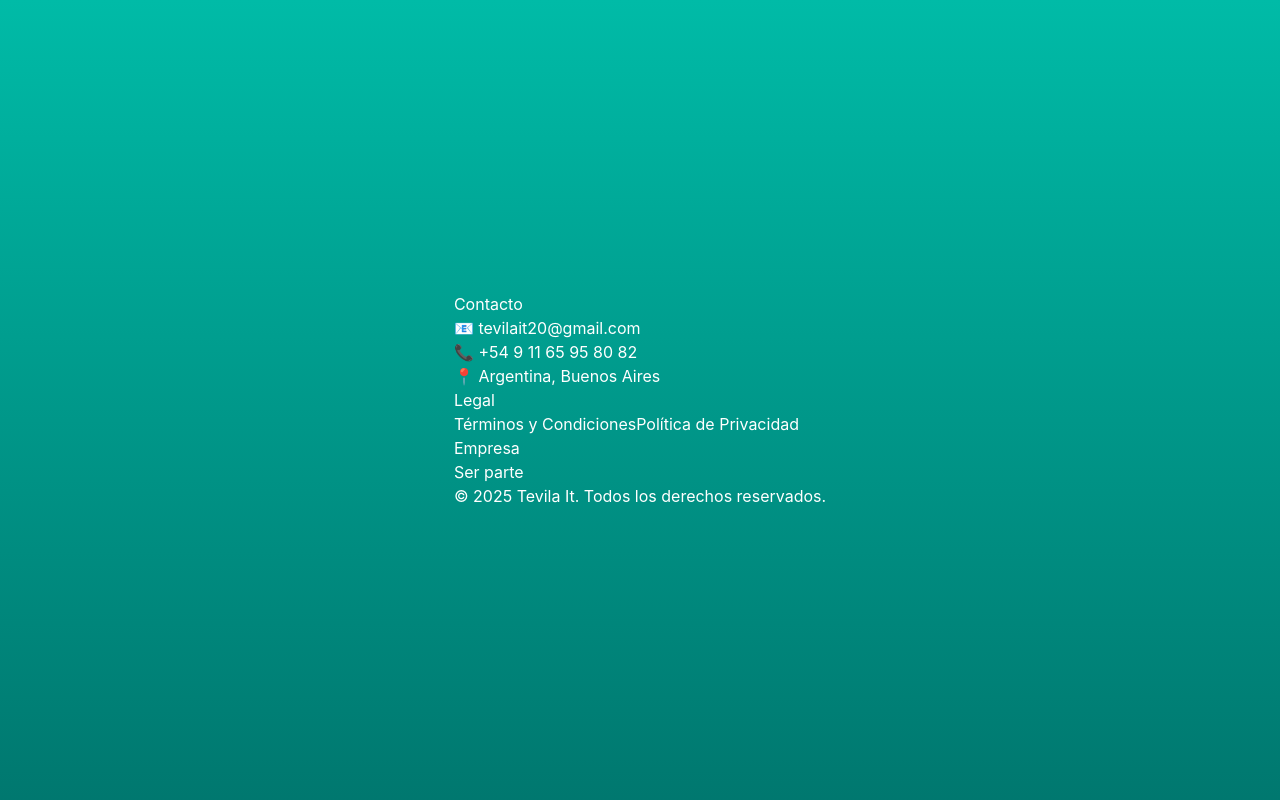
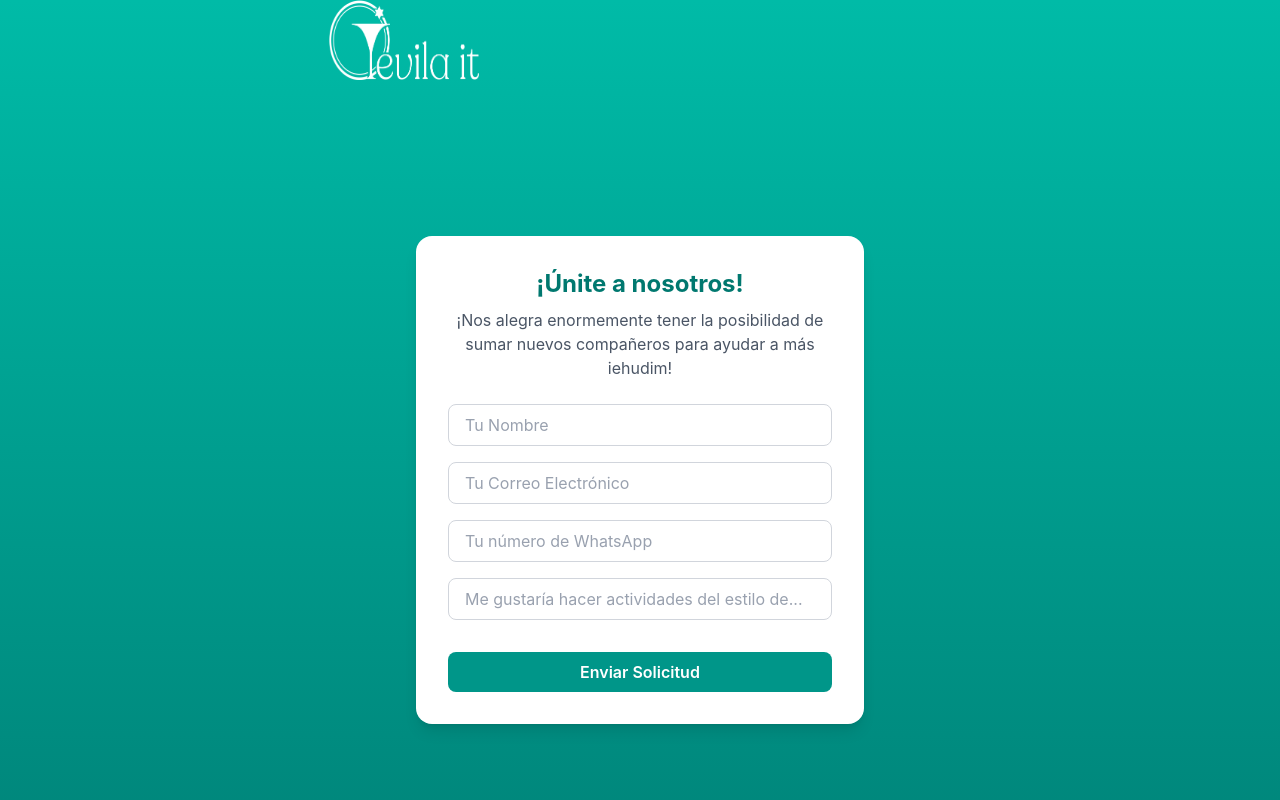
Before and after one commit to brigitteblau/tevila-hoy, a React (Vite) app: page /ser-parte in a window 1280 px wide. Shown: the top 800 px of the page. Built offline with nearby package versions, Linux system fonts and the light colour scheme.

Commit message:
un poco mass

```diff
--- a/src/App.jsx
+++ b/src/App.jsx
@@ -8,14 +8,33 @@
 import Pending from './components/Pending';
 import ScrollToTop from './Scroll';
 import Footer from './components/Footer';
-import './index.css';
+import Join from './components/pages/JoinUs';
+import Header from './components/Header';
+//no creadas las rutas
+import Privacy from './components/pages/Privacy';
+import Terms from './components/pages/Terms';
+
+
+const Layout = ({ children }) => (
+  <div>
+    <Header />
+    {children}
+    <Footer />
+  </div>
+);
+
+const FooterLayout = ({ children }) => (
+  <div>
+    {children}
+    <Footer />
+  </div>
+);
 
 const App = () => {
   const [loading, setLoading] = useState(true);
 
   useEffect(() => {
     const hasLoaded = sessionStorage.getItem('hasLoaded');
-
     if (hasLoaded) {
       setLoading(false);
     } else {
@@ -26,31 +45,30 @@
     }
   }, []);
 
+  if (loading) return <Loader />;
+
   return (
-    <div>
-      {loading ? (
-        <Loader />
-      ) : (
     <Router>
       <ScrollToTop />
       <Routes>
         <Route
           path="/"
           element={
-                <>
+            <FooterLayout>
               <HeroSection />
               <TevilaForm />
-                </>
+            </FooterLayout>
           }
         />
-            <Route path="/success" element={<SuccessPage />} />
-            <Route path="/failure" element={<Failure />} />
-            <Route path="/pending" element={<Pending />} />
+        <Route path="/success" element={<Layout><SuccessPage /></Layout>} />
+        <Route path="/failure" element={<Layout><Failure /></Layout>} />
+        <Route path="/pending" element={<Layout><Pending /></Layout>} />
+        <Route path="/ser-parte" element={<Layout><Join /></Layout>} />
+        <Route path="/terminos-y-condiciones" element={<Layout><Terms /></Layout>} />
+     <Route path="/politica-de-privacidad" element={<Layout><Privacy/></Layout>} />
+
       </Routes>
-          <Footer /> {/* 👈 Ahora el Footer solo se muestra cuando termina el loader */}
     </Router>
-      )}
-    </div>
   );
 };
 
--- a/src/components/Footer.jsx
+++ b/src/components/Footer.jsx
@@ -3,33 +3,36 @@
 
 const Footer = () => {
   return (
-    <footer className="footer">
-      <div className="footer-container">
-        <div className="footer-grid">
+    <footer className="w-full py-6 text-white">
+      <div className="max-w-6xl mx-auto px-4">
+        <div className="grid grid-cols-1 md:grid-cols-3 gap-6">
           <div className="footer-section">
-            <h3 className="footer-section-title">Contacto</h3>
-            <div className="footer-contact">
-              <p><a href="mailto:tevilait20@gmail.com">📧 tevilait20@gmail.com</a></p>
-              <p><a href="https://wa.me/5491165958082" target="_blank" rel="noopener noreferrer">📞 +54 9 11 65 95 80 82</a></p>
-              <p>📍 Argentina, Buenos Aires</p>
+            <h3 className="text-base font-medium mb-2">Contacto</h3>
+            <div className="space-y-1">
+              <p><a href="mailto:tevilait20@gmail.com" className="hover:text-gray-300 transition-colors text-sm">📧 tevilait20@gmail.com</a></p>
+              <p><a href="https://wa.me/5491165958082" target="_blank" rel="noopener noreferrer" className="hover:text-gray-300 transition-colors text-sm">📞 +54 9 11 65 95 80 82</a></p>
+              <p className="text-sm">📍 Argentina, Buenos Aires</p>
             </div>
           </div>
+
           <div className="footer-section">
-            <h3 className="footer-section-title">Legal</h3>
-            <div className="footer-contact">
-              <Link to="/terminos-y-condiciones">Términos y Condiciones</Link>
-              <Link to="/politica-de-privacidad">Política de Privacidad</Link>
+            <h3 className="text-base font-medium mb-2">Legal</h3>
+            <div className="space-y-1 flex flex-col">
+              <Link to="/terminos-y-condiciones" className="hover:text-gray-300 transition-colors text-sm">Términos y Condiciones</Link>
+              <Link to="/politica-de-privacidad" className="hover:text-gray-300 transition-colors text-sm">Política de Privacidad</Link>
             </div>
           </div>
+
           <div className="footer-section">
-            <h3 className="footer-section-title">Empresa</h3>
-            <div className="footer-contact">
-              <Link to="/ser-parte">Ser parte</Link>
+            <h3 className="text-base font-medium mb-2">Empresa</h3>
+            <div className="space-y-1">
+              <Link to="/ser-parte" className="hover:text-gray-300 transition-colors text-sm">Ser parte</Link>
             </div>
           </div>
         </div>
-        <div className="footer-bottom">
-          <p className="footer-text">&copy; {new Date().getFullYear()} Tevila It. Todos los derechos reservados.</p>
+
+        <div className="mt-4">
+          <p className="text-center text-xs">&copy; {new Date().getFullYear()} Tevila It. Todos los derechos reservados.</p>
         </div>
       </div>
     </footer>
--- /dev/null
+++ b/src/components/Header.jsx
@@ -0,0 +1,23 @@
+import React from 'react';
+import { Link } from "react-router-dom";
+
+const Header = () => (
+    <header style={{
+        display: 'flex',
+        alignItems: 'center',
+        justifyContent: 'flex-start',
+    }}>
+      <Link to="/">
+    <img
+        src="/logoB.png"
+        alt="Logo"
+        style={{ width: 150, height: 80 }}
+    />
+</Link>
+
+
+        {/* Puedes agregar aquí el título o cualquier otro contenido */}
+    </header>
+);
+
+export default Header;
--- a/src/components/pages/JoinUs.jsx
+++ b/src/components/pages/JoinUs.jsx
@@ -1,5 +1,4 @@
 import React, { useState } from "react";
-
 
 function Join() {
   const [name, setName] = useState("");
@@ -27,22 +26,23 @@
   };
 
   return (
-    <div className="join-page-container">
-      <div className="card">
-        <div className="card-content">
-          <h2 className="heading">¡Únite a nosotros!</h2>
-          <span className="heading-span">
+    <div className="min-h-screen flex items-center justify-center">
+      <div className="bg-white p-8 rounded-2xl shadow-lg w-full max-w-md">
+        <h2 className="text-2xl font-bold text-center mb-2 text-teal-700">
+          ¡Únite a nosotros!
+        </h2>
+        <p className="text-center text-gray-600 mb-6">
           ¡Nos alegra enormemente tener la posibilidad de sumar nuevos compañeros para ayudar a más iehudim!
-          </span>
+        </p>
 
-          <form onSubmit={handleSubmit} className="form">
+        <form onSubmit={handleSubmit} className="space-y-4">
           <input
             type="text"
             placeholder="Tu Nombre"
             value={name}
             onChange={(e) => setName(e.target.value)}
             required
-              className="input"
+            className="w-full px-4 py-2 border border-gray-300 rounded-lg focus:outline-none focus:border-teal-500 placeholder-gray-400"
           />
           <input
             type="email"
@@ -50,15 +50,15 @@
             value={email}
             onChange={(e) => setEmail(e.target.value)}
             required
-              className="input"
+            className="w-full px-4 py-2 border border-gray-300 rounded-lg focus:outline-none focus:border-teal-500 placeholder-gray-400"
           />
           <input
             type="tel"
             placeholder="Tu número de WhatsApp"
             value={whatsapp}
             onChange={(e) => setWhatsapp(e.target.value)}
-              className="input"
             required
+            className="w-full px-4 py-2 border border-gray-300 rounded-lg focus:outline-none focus:border-teal-500 placeholder-gray-400"
           />
           <input
             type="text"
@@ -66,19 +66,51 @@
             value={unir}
             onChange={(e) => setUnir(e.target.value)}
             required
-              className="input"
+            className="w-full px-4 py-2 border border-gray-300 rounded-lg focus:outline-none focus:border-teal-500 placeholder-gray-400"
           />
+
           <button
             type="submit"
-              className="submit"
+            className={`w-full py-2 mt-4 text-white font-semibold rounded-lg transition duration-300 ${
+              isSubmitting
+                ? "bg-gray-400 cursor-not-allowed"
+                : "bg-teal-600 hover:bg-teal-700"
+            }`}
             disabled={isSubmitting}
           >
-              {isSubmitting ? 'Enviando...' : 'Enviar Solicitud'}
+            {isSubmitting ? (
+              <div className="flex items-center justify-center">
+                <svg
+                  className="animate-spin h-5 w-5 mr-2 text-white"
+                  xmlns="http://www.w3.org/2000/svg"
+                  fill="none"
+                  viewBox="0 0 24 24"
+                >
+                  <circle
+                    className="opacity-25"
+                    cx="12"
+                    cy="12"
+                    r="10"
+                    stroke="currentColor"
+                    strokeWidth="4"
+                  ></circle>
+                  <path
+                    className="opacity-75"
+                    fill="currentColor"
+                    d="M4 12a8 8 0 018-8v4l3-3-3-3v4a8 8 0 00-8 8z"
+                  ></path>
+                </svg>
+                Enviando...
+              </div>
+            ) : (
+              "Enviar Solicitud"
+            )}
           </button>
         </form>
 
-          {message && <p className="message">{message}</p>}
-        </div>
+        {message && (
+          <p className="text-center text-green-600 mt-4">{message}</p>
+        )}
       </div>
     </div>
   );
--- a/src/index.css
+++ b/src/index.css
@@ -7,15 +7,9 @@
   --primary-hover: #0d9488;
   --secondary: #d1fae5;
   --background: #f1f5f9;
-  --error: #ef4444;
 
 
-   --tevila-pending-color: #FFB020; /* Amarillo para pendiente */
-  --tevila-success-color: #28A745; /* Verde para éxito */
-  --tevila-failure-color: #DC3545; /* Rojo para fallo */
-  --tevila-background-color: #f3f4f6; /* Fondo gris claro */
-  --tevila-text-color: #212529; /* Texto principal */
-  --tevila-link-color: #007bff; /* Enlaces */
+
 
   }
  /* index.css */
```
Also changed, not shown: src/components/SuccesPage.jsx (+13 -11 lines). Lines whose indentation alone changed are shown as unchanged.
